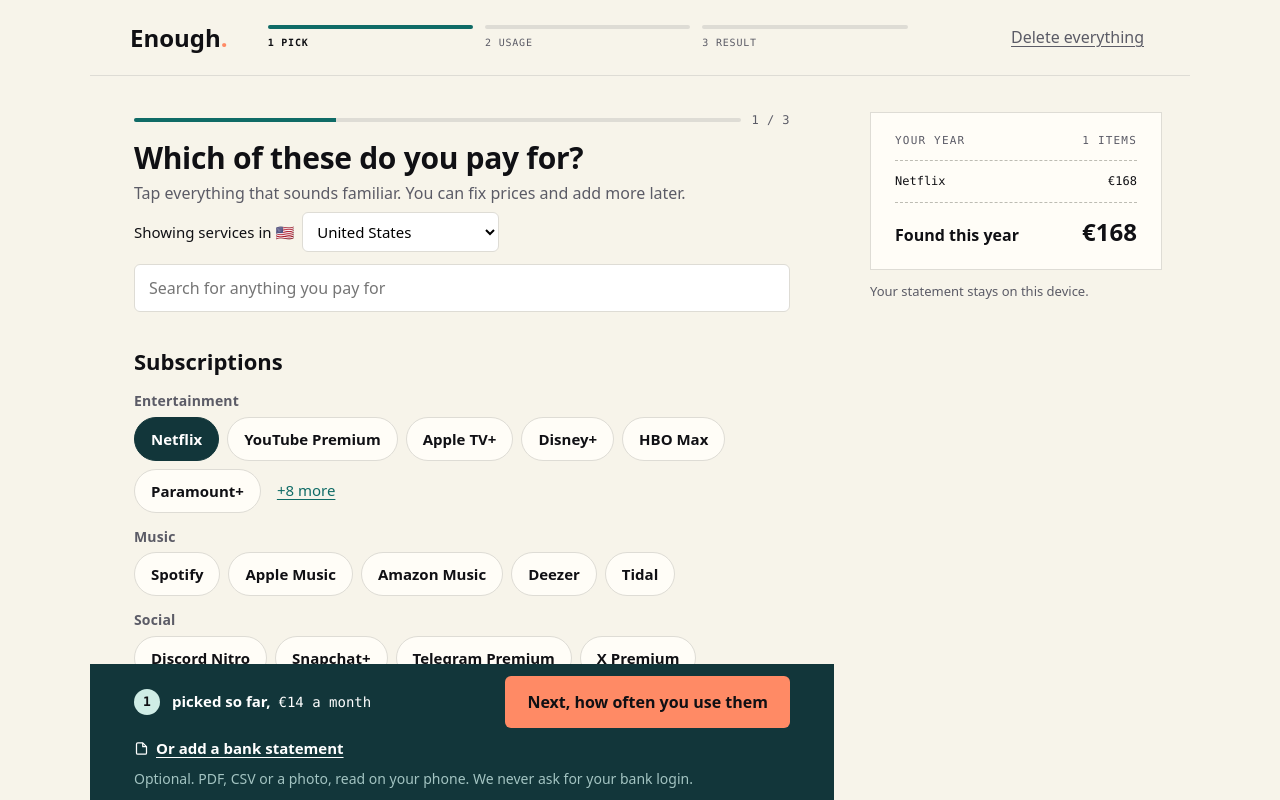
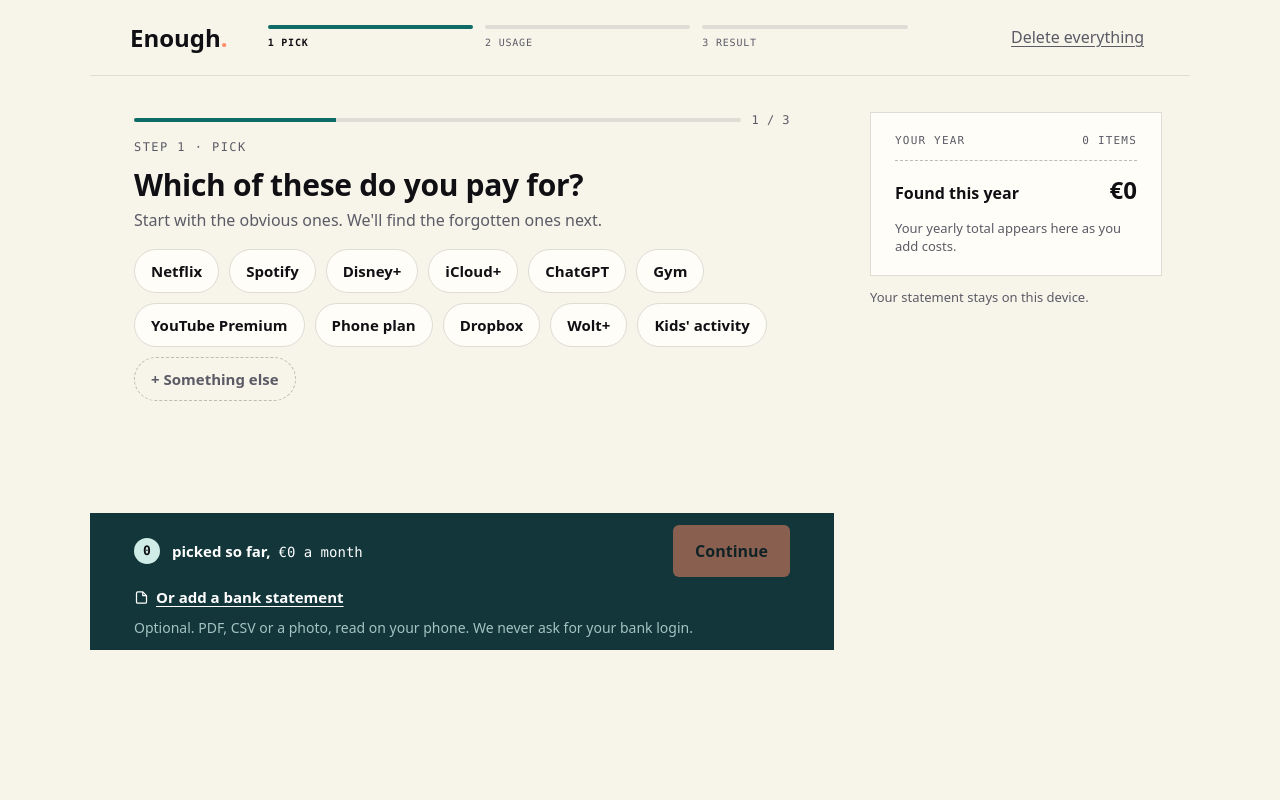
Before and after one commit to esmsaah/enough, a React (Vite) app: page / in a window 1280 px wide. Both pictures are taken after a click on the button "+ Netflix". Shown: the top 800 px of the page. Built offline with nearby package versions, Linux system fonts and the light colour scheme.

Commit message:
New screen 2 (curated QuickPicks) before full tap list; no preselect, no chip prices; palette + header tweaks

```diff
--- a/src/App.tsx
+++ b/src/App.tsx
@@ -3,6 +3,7 @@
 import { CutList } from './screens/CutList';
 import { GoodShape } from './screens/GoodShape';
 import { Landing } from './screens/Landing';
+import { QuickPicks } from './screens/QuickPicks';
 import { AddStatement } from './screens/AddStatement';
 import { WhatWeKeep } from './screens/WhatWeKeep';
 import { FoundItems } from './screens/FoundItems';
@@ -18,6 +19,8 @@
   switch (state.step) {
     case 'landing':
       return <Landing />;
+    case 'picks':
+      return <QuickPicks />;
     case 'addstatement':
       return <AddStatement />;
     case 'keep':
@@ -53,7 +56,7 @@
 function AppFrame() {
   const { state } = useStore();
   const showDesktopHeader = state.step !== 'landing';
-  const showReceipt = ['quickstart', 'addstatement', 'keep', 'found', 'anythingElse', 'usage', 'cutlist'].includes(state.step);
+  const showReceipt = ['picks', 'quickstart', 'addstatement', 'keep', 'found', 'anythingElse', 'usage', 'cutlist'].includes(state.step);
   return (
     <div className={`app${showReceipt ? ' app--with-receipt' : ''}${state.step === 'landing' ? ' app--landing' : ''}`}>
       {showDesktopHeader && <DesktopHeader />}
--- a/src/app/state.ts
+++ b/src/app/state.ts
@@ -9,6 +9,7 @@
 
 export type Step =
   | 'landing'
+  | 'picks'
   | 'addstatement'
   | 'keep'
   | 'found'
--- a/src/screens/Landing.tsx
+++ b/src/screens/Landing.tsx
@@ -3,7 +3,6 @@
 // navy price band, ground footer. Follows the B2 handoff; no invented styles.
 import { useState, type DragEvent } from 'react';
 import { useStore } from '../app/store';
-import { QUICK_PICKS } from '../app/catalog';
 import { formatMoney, AUDIT_PRICE_EUR } from '../app/money';
 import { importStatement } from '../app/statementImport';
 import { researchMerchants } from '../app/merchantResearch';
@@ -18,12 +17,10 @@
   const [uploadError, setUploadError] = useState('');
   const [uploading, setUploading] = useState(false);
 
-  const start = () => dispatch({ type: 'goto', step: 'quickstart' });
-  const startWith = (key: string) => {
-    const pick = QUICK_PICKS.find((item) => item.merchantKey === key);
-    if (pick) dispatch({ type: 'toggleQuickPick', pick });
-    start();
-  };
+  // Go to the gentle first-pick screen. Nothing is preselected — the person
+  // chooses on the next screen (prices vary by country, so none are assumed).
+  const start = () => dispatch({ type: 'goto', step: 'picks' });
+  const startWith = (_key: string) => start();
   const upload = () => dispatch({ type: 'goto', step: 'addstatement' });
 
   const onDrop = async (e: DragEvent<HTMLDivElement>) => {
--- /dev/null
+++ b/src/screens/QuickPicks.tsx
@@ -0,0 +1,113 @@
+// Screen 2 — the gentle first pick. A short, curated set of the most common
+// things people pay for: tap the obvious ones (no prices shown, nothing
+// preselected). "Something else" / Continue goes to the full tap list (screen 3).
+import { useState } from 'react';
+import { QUICK_PICKS, type QuickPick } from '../app/catalog';
+import { formatMoney } from '../app/money';
+import { useStore } from '../app/store';
+import { Button, Chip, ProgressBar } from '../components/ui';
+
+// The obvious ones, in the order from the design. Prices are NOT shown here —
+// they vary by country and are only an estimate the person can fix later.
+const CURATED = ['netflix', 'spotify', 'disney+', 'icloud', 'chatgpt', 'gym', 'youtube premium', 'phone', 'dropbox', 'wolt+', 'kids activity'];
+
+const CADENCES = [
+  { key: 'week', label: 'a week', perMonth: 52 / 12 },
+  { key: 'month', label: 'a month', perMonth: 1 },
+  { key: '2months', label: 'every 2 months', perMonth: 1 / 2 },
+  { key: '3months', label: 'every 3 months', perMonth: 1 / 3 },
+  { key: '6months', label: 'twice a year', perMonth: 1 / 6 },
+  { key: 'year', label: 'a year', perMonth: 1 / 12 },
+] as const;
+
+export function QuickPicks() {
+  const { state, dispatch, audit } = useStore();
+  const [askFor, setAskFor] = useState<QuickPick | null>(null);
+  const [askAmount, setAskAmount] = useState('');
+  const [askCadence, setAskCadence] = useState<(typeof CADENCES)[number]['key']>('month');
+
+  const picks = CURATED.map((key) => QUICK_PICKS.find((p) => p.merchantKey === key)).filter((p): p is QuickPick => !!p);
+  const selected = new Set(state.items.filter((i) => i.source === 'quickpick').map((i) => i.merchantKey));
+  const cur = state.currency;
+  const count = state.items.length;
+  const monthly = audit.yearlyTotal / 12;
+
+  function onChip(p: QuickPick) {
+    if (selected.has(p.merchantKey)) { dispatch({ type: 'toggleQuickPick', pick: p }); return; }
+    if (p.askPrice) { setAskFor(p); setAskAmount(''); setAskCadence(p.defaultCadence ?? 'month'); return; }
+    dispatch({ type: 'toggleQuickPick', pick: p });
+  }
+  function addAsked() {
+    if (!askFor) return;
+    const amount = Number(askAmount);
+    if (!amount) return;
+    const perMonth = CADENCES.find((c) => c.key === askCadence)?.perMonth ?? 1;
+    const m = Math.round((amount * perMonth + Number.EPSILON) * 100) / 100;
+    dispatch({ type: 'addPricedPick', pick: askFor, price: m });
+    setAskFor(null); setAskAmount('');
+  }
+
+  return (
+    <>
+      <div className="screen">
+        <div className="qs-progress"><ProgressBar step={1} total={3} /><span className="qs-progress__count">1 / 3</span></div>
+        <p className="qp-eyebrow">STEP 1 · PICK</p>
+        <h1>Which of these do you pay for?</h1>
+        <p className="muted">Start with the obvious ones. We'll find the forgotten ones next.</p>
+
+        {askFor && (() => {
+          const amount = Number(askAmount) || 0;
+          const perMonth = CADENCES.find((c) => c.key === askCadence)?.perMonth ?? 1;
+          const yearly = amount * perMonth * 12;
+          return (
+            <div className="card">
+              <label style={{ fontWeight: 700 }}>How much do you pay for {askFor.name}?</label>
+              <p className="muted" style={{ fontSize: 13, margin: '2px 0 10px' }}>Prices vary, so just tell us yours.</p>
+              <div className="row" style={{ gap: 8, alignItems: 'center' }}>
+                <span className="muted">{cur}</span>
+                <input className="amount-input mono" inputMode="decimal" autoFocus value={askAmount} placeholder="0"
+                  onChange={(e) => setAskAmount(e.target.value)} onKeyDown={(e) => { if (e.key === 'Enter') addAsked(); }} />
+                <select aria-label="How often" value={askCadence} onChange={(e) => setAskCadence(e.target.value as typeof askCadence)}>
+                  {CADENCES.map((c) => <option key={c.key} value={c.key}>{c.label}</option>)}
+                </select>
+              </div>
+              {yearly > 0 && <p className="muted" style={{ fontSize: 13, marginTop: 8 }}>≈ {formatMoney(yearly, cur, { round: true })} a year</p>}
+              <div className="row" style={{ gap: 12, marginTop: 10 }}>
+                <Button variant="secondary" onClick={() => setAskFor(null)}>Cancel</Button>
+                <Button full disabled={!amount} onClick={addAsked}>Add {askFor.name}</Button>
+              </div>
+            </div>
+          );
+        })()}
+
+        <div className="chip-wrap qp-chips">
+          {picks.map((p) => (
+            <Chip key={p.merchantKey} selected={selected.has(p.merchantKey)} onClick={() => onChip(p)}>{p.name}</Chip>
+          ))}
+          <button type="button" className="qp-something" onClick={() => dispatch({ type: 'goto', step: 'quickstart' })}>+ Something else</button>
+        </div>
+      </div>
+
+      <div className="footer qs-band">
+        <div className="qs-band__row">
+          <div className="qs-band__picked">
+            <span className="qs-badge">{count}</span>
+            <span className="qs-band__text">
+              <span className="qs-band__sofar">picked<span className="qs-band__sofar-ext"> so far,</span></span>
+              <span className="qs-band__year">{formatMoney(audit.yearlyTotal, cur, { round: true })}<span className="qs-band__unit"> a year</span></span>
+              <span className="qs-band__month">{formatMoney(monthly, cur, { round: true })} a month</span>
+            </span>
+          </div>
+          <button type="button" className="qs-next" disabled={count === 0} onClick={() => dispatch({ type: 'goto', step: 'quickstart' })}>
+            Continue
+          </button>
+        </div>
+        <button type="button" className="qs-add" onClick={() => dispatch({ type: 'goto', step: 'addstatement' })}>
+          <svg width="15" height="15" viewBox="0 0 24 24" fill="none" aria-hidden="true"><path d="M14 3H6a2 2 0 0 0-2 2v14a2 2 0 0 0 2 2h12a2 2 0 0 0 2-2V9z" stroke="currentColor" strokeWidth="2" strokeLinejoin="round"/><path d="M14 3v6h6" stroke="currentColor" strokeWidth="2" strokeLinejoin="round"/></svg>
+          Or add a bank statement
+        </button>
+        <p className="qs-optional">Optional. PDF, CSV or a photo, read on your phone. We never ask for your bank login.</p>
+      </div>
+    </>
+  );
+}
--- a/src/styles/base.css
+++ b/src/styles/base.css
@@ -387,3 +387,9 @@
   .qs-band__month { font-size: 14px; color: #fff; }
   .qs-optional { font-size: 14px; }
 }
+
+/* Quick picks (screen 2) */
+.qp-eyebrow { font-family: var(--font-mono); font-size: 12px; letter-spacing: .12em; color: var(--muted); margin: 10px 0 2px; }
+.qp-chips { margin-top: 18px; gap: 10px; }
+.qp-something { min-height: 44px; padding: 8px 16px; border: 1.5px dashed var(--dash); border-radius: 999px; background: transparent; color: var(--muted); font-weight: 600; font-size: 15px; cursor: pointer; }
+.qp-something:hover { border-color: var(--ink); color: var(--ink); }
```
Also changed, not shown: 1 other file (tests, documents, lock files or other folders).
